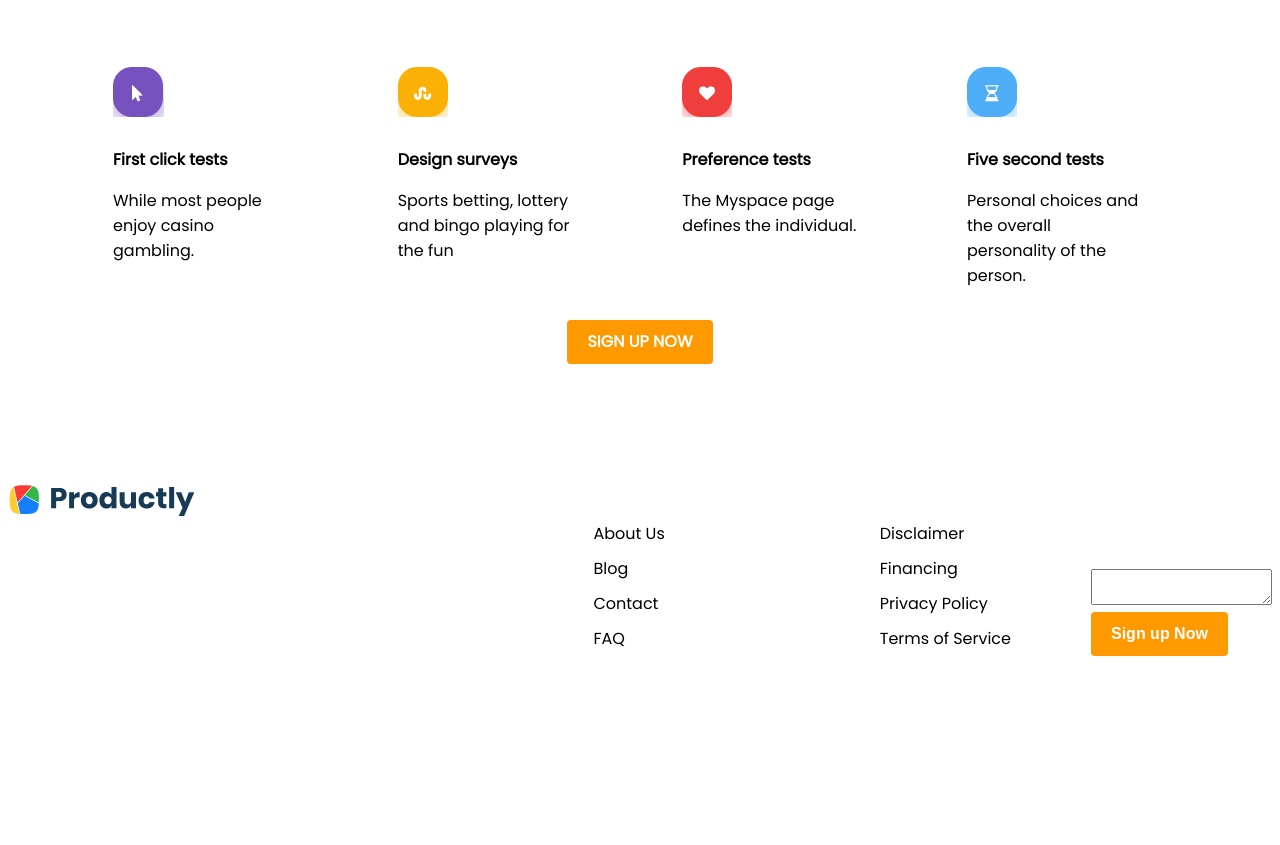
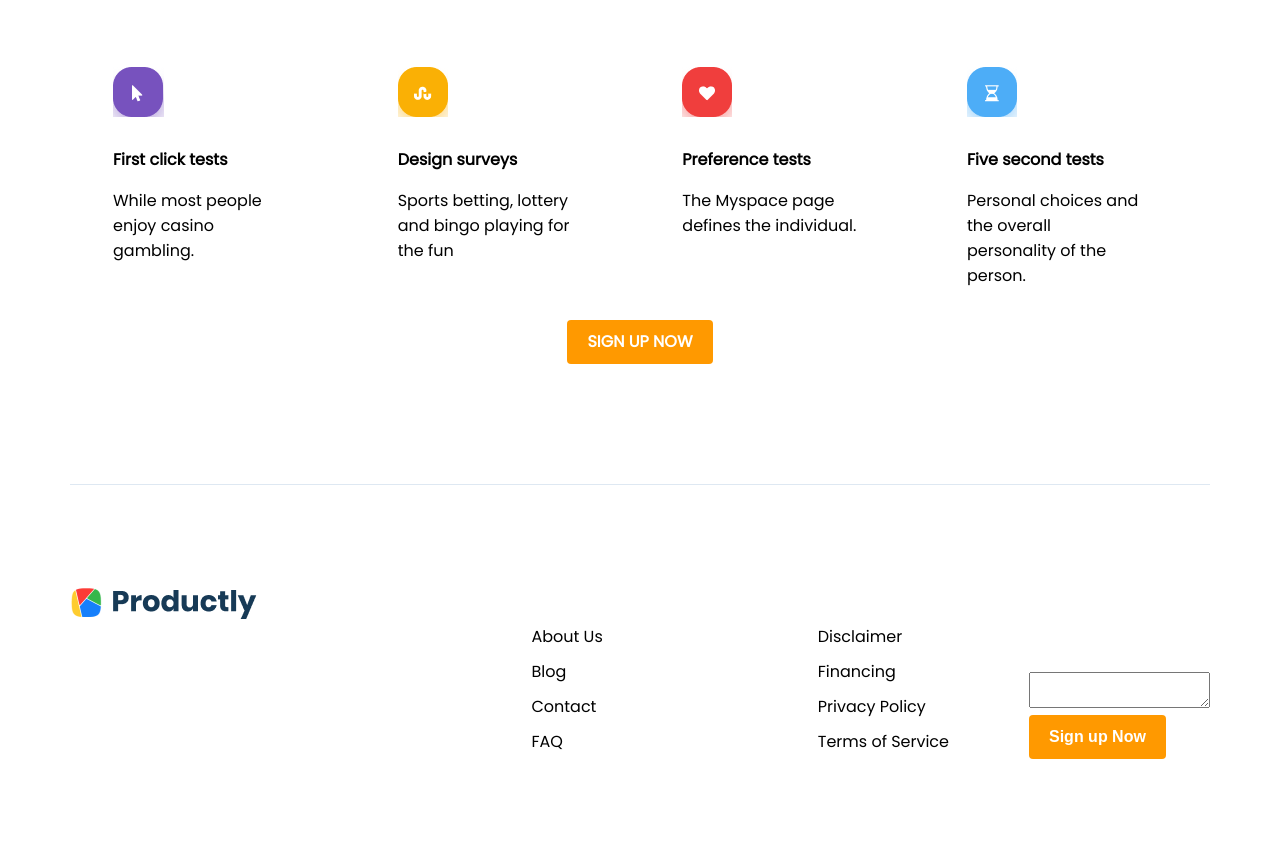
Before and after one commit to AntonZelenov/HW_Lesson_8, a plain HTML site: page index.html in a window 1280 px wide. Shown: the part 741-1586 px from the top of the page. Before the commit the page ends 1488 px from the top, so only its background shows below. Drawn offline with Linux system fonts and the light colour scheme.

Commit message:
11th commit - footer + line

```diff
--- a/index.html
+++ b/index.html
@@ -113,7 +113,9 @@
     </section>
 
     <!--Footer-->
-    <footer class="container_footer">
+
+    <footer class="container">
+      <hr />
       <a class="logo-link" href="#"
         ><img src="images/Logo.png" alt="logo_png"
       /></a>
--- a/styles/style_flex.css
+++ b/styles/style_flex.css
@@ -181,11 +181,11 @@ h1 {
 
 /*footer*/
 
-.container .container_footer {
-  box-sizing: border-box;
-  border-top: black;
-  border-style: solid;
-  padding-top: 100px;
+hr {
+  border: none;
+  background-color: rgba(188, 208, 229, 0.496913);
+  height: 1px;
+  margin-bottom: 102px;
 }
 
 .logo-link {
```
